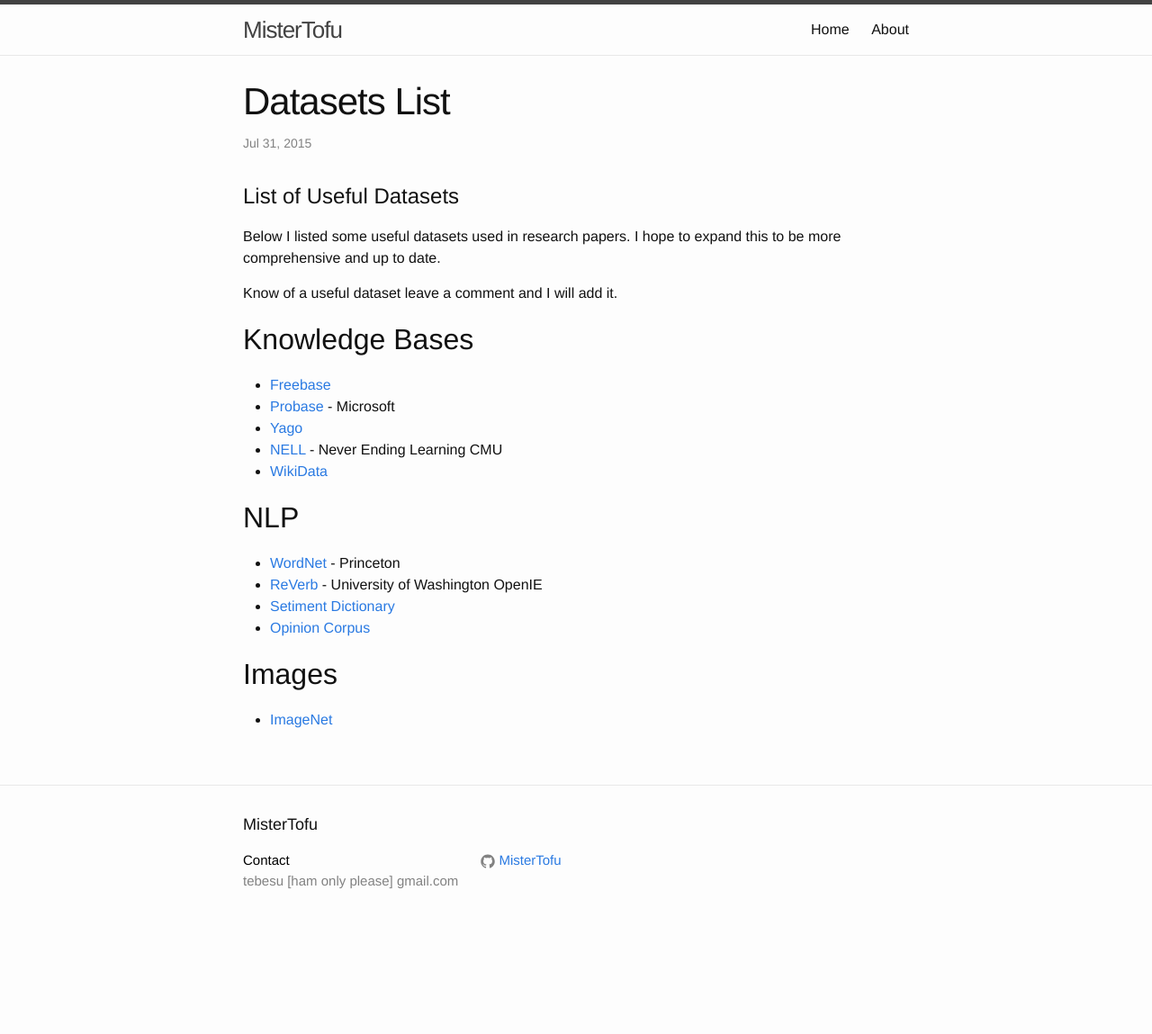
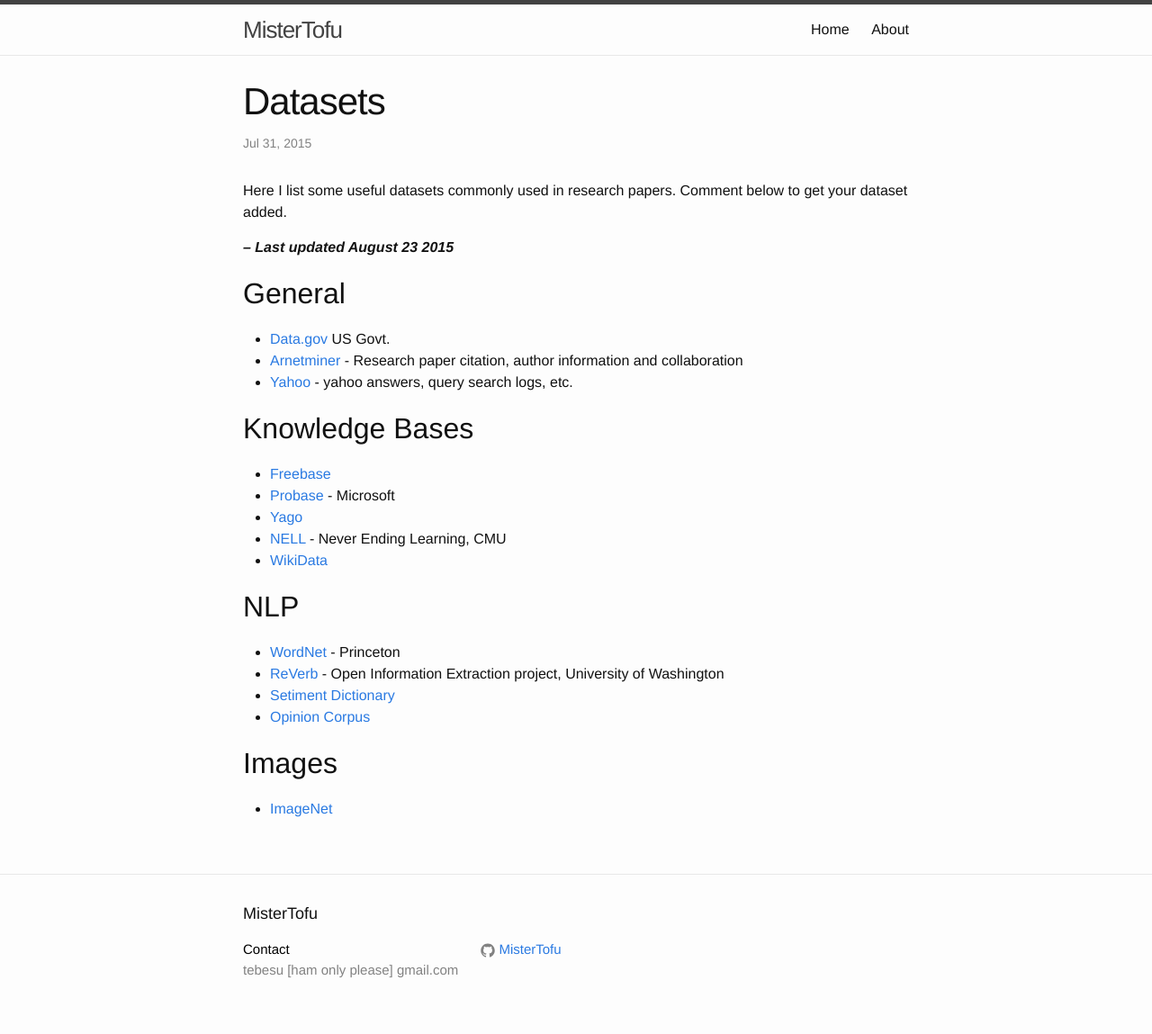
Before and after one commit to tebesu/tebesu.github.io, a Jekyll site: the page built from _posts/2015-07-31-DatasetsList.markdown, in a window 1280 px wide. Shown: the whole page at 90% size. Built offline with Jekyll 4.4.1, drawn with Linux system fonts in a browser that asks for light colours; comment, search, counter and statistics services are not loaded; before the commit the page ends 1050 px from its top, so only the background shows below that.

Commit message:
updated datasets list

```diff
--- a/_posts/2015-07-31-DatasetsList.markdown
+++ b/_posts/2015-07-31-DatasetsList.markdown
@@ -1,32 +1,39 @@
 ---
 layout: post
-title:  Datasets List
+title:  Datasets
 date:   2015-07-31 10:53:05
 categories:
 tags:
-permalink: /posts/DatasetsList
+permalink: /posts/datasets
 published: true
 ---
 
-#List of Useful Datasets
-Below I listed some useful datasets used in research papers. I hope to expand this to be more comprehensive and up to date.
+
+Here I list some useful datasets commonly used in research papers. Comment below to get your dataset added.
+
+***-- Last updated August 23 2015***
 
 
-Know of a useful dataset leave a comment and I will add it.
+## General
+* [Data.gov] US Govt.
+* [Arnetminer] - Research paper citation, author information and collaboration
+* [Yahoo] - yahoo answers, query search logs, etc.
+
 
 
 ## Knowledge Bases
 * [Freebase]
 * [Probase] - Microsoft
 * [Yago]
-* [NELL] - Never Ending Learning CMU
+* [NELL] - Never Ending Learning, CMU
 * [WikiData]
+
 
 
 
 ## NLP
 * [WordNet] - Princeton
-* [ReVerb] - University of Washington OpenIE
+* [ReVerb] - Open Information Extraction project, University of Washington
 * [Setiment Dictionary]
 * [Opinion Corpus]
 
@@ -48,3 +55,6 @@
 [ImageNet]: http://www.image-net.org/
 [Setiment Dictionary]: http://www.cs.uic.edu/~liub/FBS/sentiment-analysis.html
 [Opinion Corpus]: http://mpqa.cs.pitt.edu/
+[Data.gov]: https://www.data.gov/
+[Arnetminer]: https://aminer.org/billboard/AMinerNetwork
+[Yahoo]: http://webscope.sandbox.yahoo.com/#datasets
```
